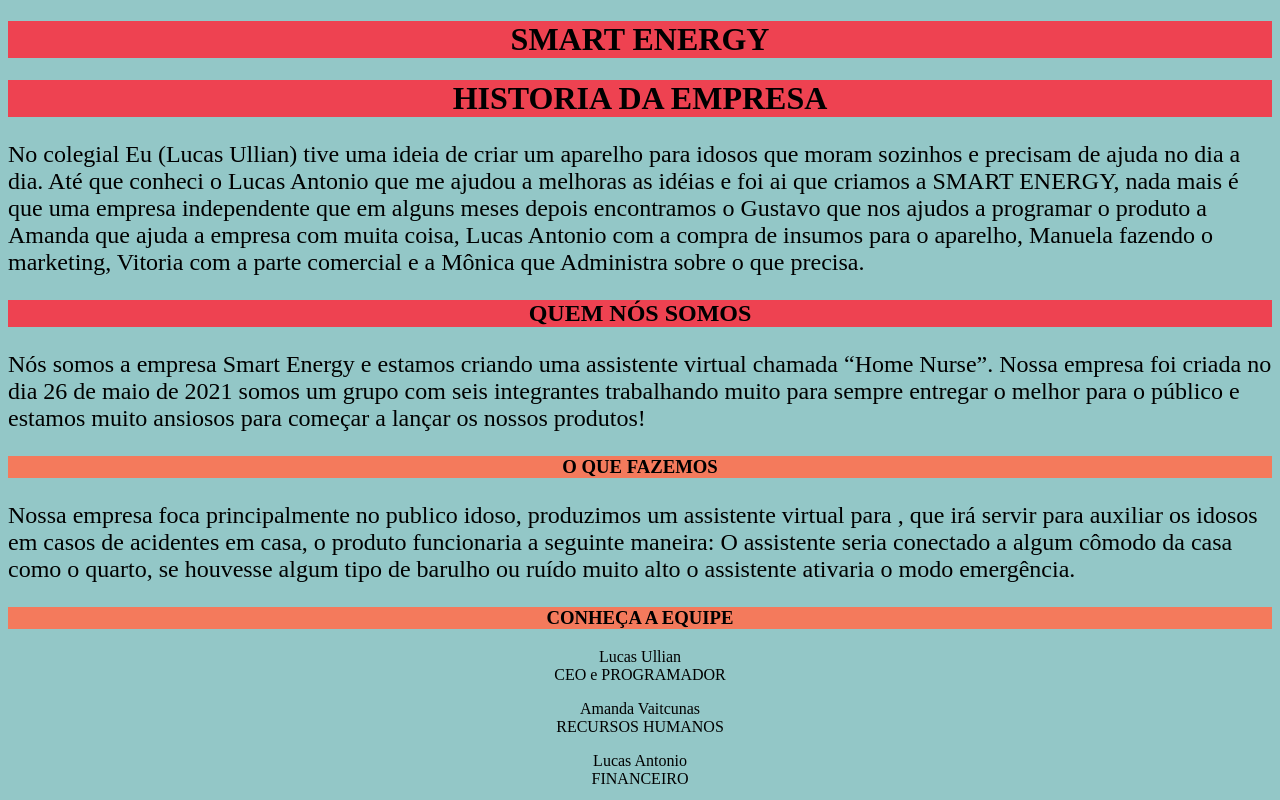
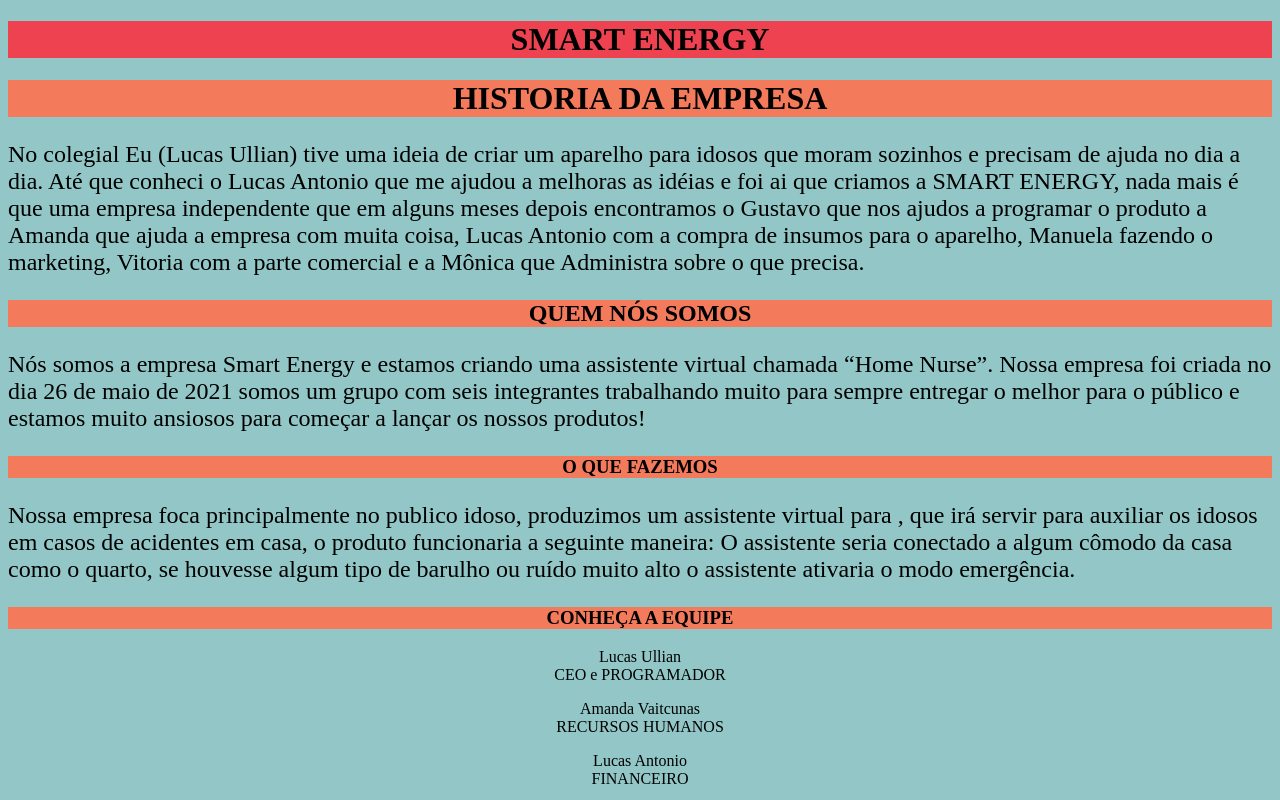
Before and after one commit to Smart-Energy-6/Smart-Energy-6.github.io, a plain HTML site: page index.html in a window 1280 px wide. Shown: the top 800 px of the page. Drawn offline with Linux system fonts and the light colour scheme.

Commit message:
Update index.html

```diff
--- a/index.html
+++ b/index.html
@@ -17,7 +17,7 @@ SMART ENERGY
  <div>
  <p>
 
-  <h1 style="background-color:#EE4251;> </h1>
+  <h1 style="background-color:#F47A5C;> </h1>
 <font face:"Alumini Sans"> <center>
 HISTORIA DA EMPRESA
   </font>
@@ -39,7 +39,7 @@ HISTORIA DA EMPRESA
   </div>
     </p>
   <h2>
-  <h2 style="background-color:#EE4251;">
+  <h2 style="background-color:#F47A5C;">
 <font face:"Alumini Sans"> <center>
 QUEM NÓS SOMOS
   </font>
```
